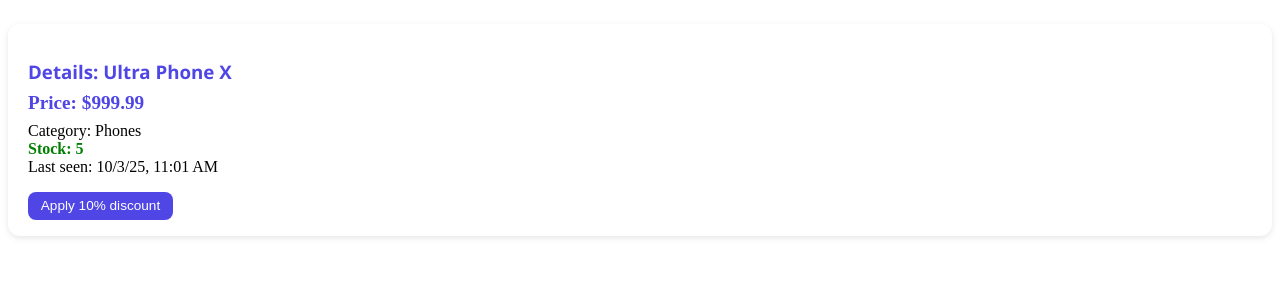
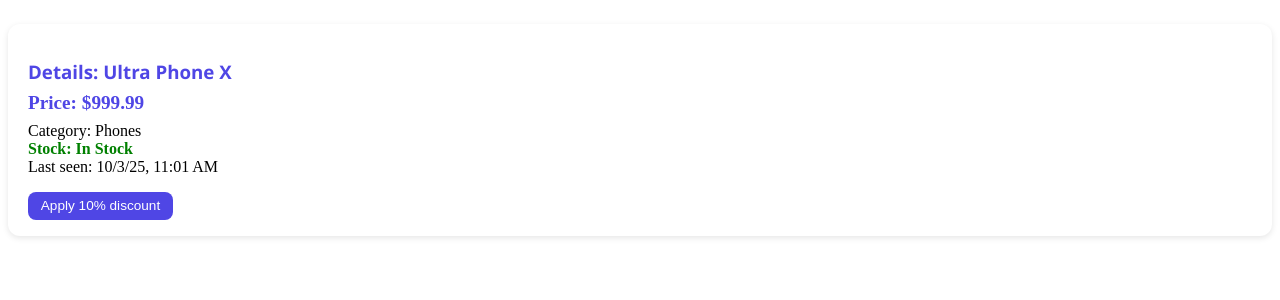
Before and after one commit to qetiproject/productsApp, an Angular app: page /products/1 in a window 1280 px wide. Shown: the top 300 px of the page. Built offline with nearby package versions, Linux system fonts and the light colour scheme.

Commit message:
stock directive

```diff
--- a/src/app/app.component.ts
+++ b/src/app/app.component.ts
@@ -1,11 +1,10 @@
 import { Component } from '@angular/core';
 import { RouterOutlet } from '@angular/router';
-import { ProductListComponent } from './products-module/pages/product-list/product-list.component';
 
 @Component({
   selector: 'app-root',
   standalone: true,
-  imports: [RouterOutlet, ProductListComponent],
+  imports: [RouterOutlet],
   templateUrl: './app.component.html',
   styleUrl: './app.component.scss'
 })
--- /dev/null
+++ b/src/app/components/directives/stock.directive.ts
@@ -0,0 +1,12 @@
+import { Directive, HostBinding, Input } from "@angular/core";
+
+@Directive({
+  selector: '[appStockClass]',
+  standalone: true
+})
+export class StockDirective {
+  @Input('appStockClass') stock: number | null = null;
+
+  @HostBinding('class.in') get isIn() { return !!this.stock && this.stock > 0; }
+  @HostBinding('class.out') get isOut() { return this.stock !== null && this.stock <= 0; }
+}
--- a/src/app/products-module/pages/product-detail/product-detail.component.html
+++ b/src/app/products-module/pages/product-detail/product-detail.component.html
@@ -3,8 +3,8 @@
     <h3>Details: {{ product.name }}</h3>
     <div class="price">Price: {{ product.price | currency }}</div>
     <div>Category: {{ product.category }}</div>
-    <div class="stock" [ngClass]="stockClass(product.stock)">
-      Stock: {{ product.stock }}
+    <div class="stock" [appStockClass]="product.stock">
+      Stock: {{ product.stock > 0 ? 'In Stock' : 'Out of Stock' }}
     </div>
     <div>
       Last seen: {{ product.lastSeen | date:'short' }}
--- a/src/app/products-module/pages/product-detail/product-detail.component.ts
+++ b/src/app/products-module/pages/product-detail/product-detail.component.ts
@@ -1,22 +1,23 @@
-import { CurrencyPipe, DatePipe, NgClass } from '@angular/common';
-import { Component, inject } from '@angular/core';
+import { CommonModule, CurrencyPipe, DatePipe } from '@angular/common';
+import { ChangeDetectionStrategy, Component, inject } from '@angular/core';
 import { ActivatedRoute } from '@angular/router';
+import { StockDirective } from '../../../components/directives/stock.directive';
 import { Product } from '../../models/Product';
 
 @Component({
   selector: 'app-product-detail',
   standalone: true,
   imports: [
-    NgClass,
     DatePipe,
-    CurrencyPipe
-  ],
+    CurrencyPipe,
+    CommonModule,
+    StockDirective
+],
   templateUrl: './product-detail.component.html',
   styleUrls: ['./product-detail.component.scss'],
+  changeDetection: ChangeDetectionStrategy.OnPush
 })
 export class ProductDetailComponent {
-  stockClass(s: any) { return s > 0 ? 'in' : 'out'; }
-
   #route = inject(ActivatedRoute);
   product?: Product;
 
```
